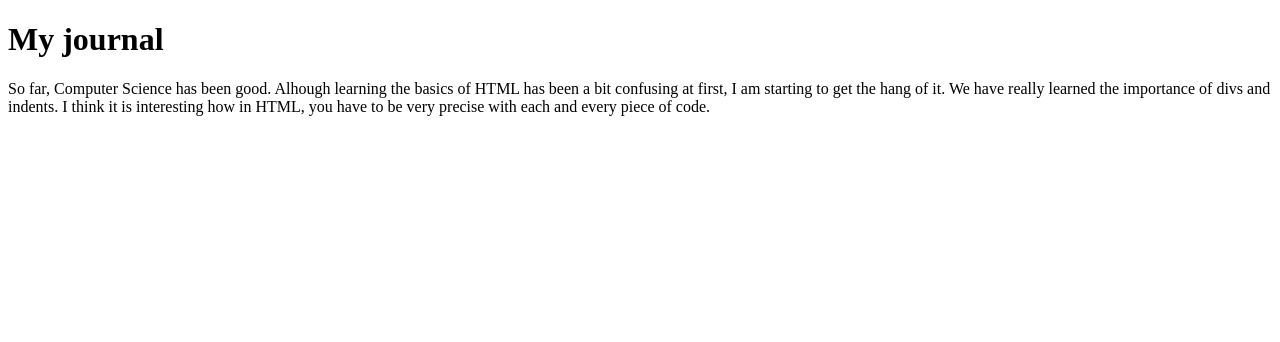
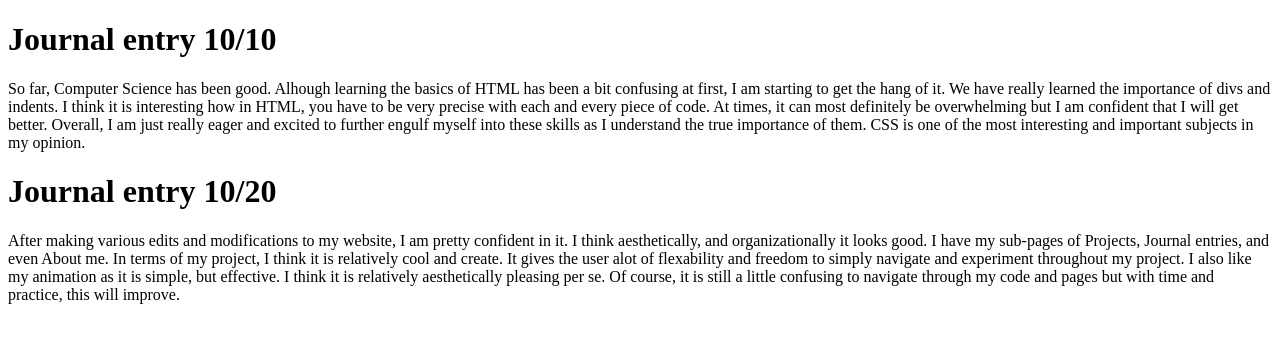
Before and after one commit to c26kb/c26kb.github.io, a plain HTML site: page journal.html in a window 1280 px wide. Drawn offline with Linux system fonts and the light colour scheme.

Commit message:
Add files via upload

```diff
--- a/journal.html
+++ b/journal.html
@@ -7,9 +7,15 @@
 <body>
 
 
-<h1>My journal</h1>
+<h1>Journal entry 10/10</h1>
 
-<p>So far, Computer Science has been good. Alhough learning the basics of HTML has been a bit confusing at first, I am starting to get the hang of it. We have really learned the importance of divs and indents. I think it is interesting how in HTML, you have to be very precise with each and every piece of code. </p>
+<p>So far, Computer Science has been good. Alhough learning the basics of HTML has been a bit confusing at first, I am starting to get the hang of it. We have really learned the importance of divs and indents. I think it is interesting how in HTML, you have to be very precise with each and every piece of code. At times, it can most definitely be overwhelming but I am confident that I will get better. Overall, I am just really eager and excited to further engulf myself into these skills as I understand the true importance of them. CSS is one of the most interesting and important subjects in my opinion. </p>
 
 </body>
+
+<h1> Journal entry 10/20</h1>
+
+<p> After making various edits and modifications to my website, I am pretty confident in it. I think aesthetically, and organizationally it looks good. I have my sub-pages of Projects, Journal entries, and even About me. In terms of my project, I think it is relatively cool and create. It gives the user alot of flexability and freedom to simply navigate and experiment throughout my project. I also like my animation as it is simple, but effective. I think it is relatively aesthetically pleasing per se. Of course, it is still a little confusing to navigate through my code and pages but with time and practice, this will improve.
+
+</p>
 </html>
```
